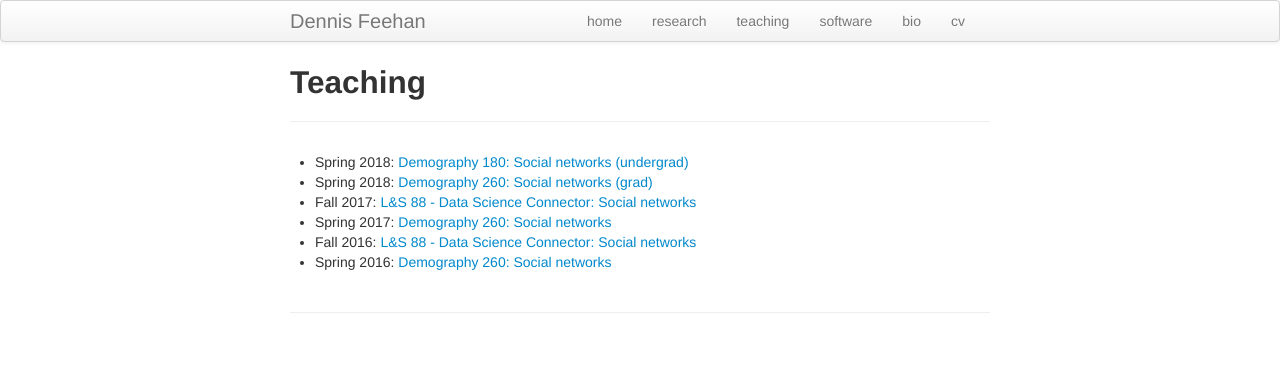
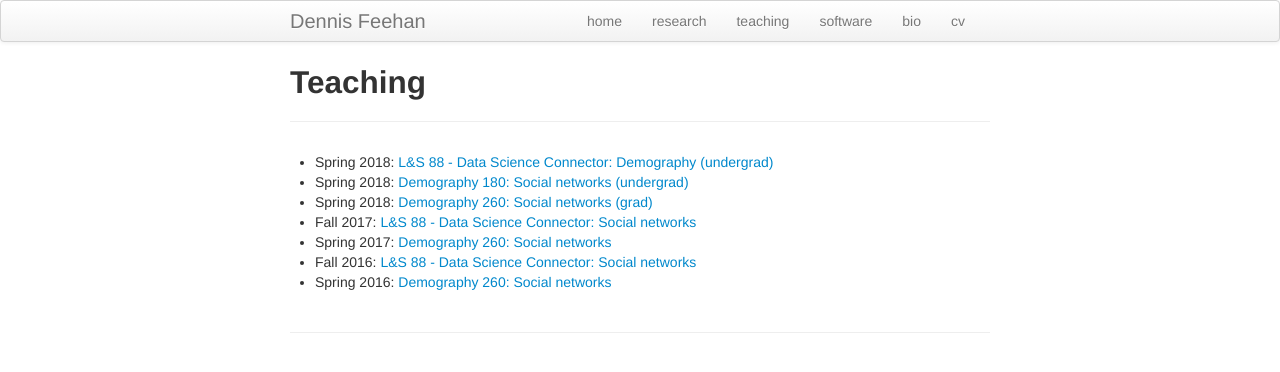
Before and after one commit to dfeehan/dfeehan.github.io, a Jekyll site: the page built from teaching.md, in a window 1280 px wide. Shown: the top 372 px of the page. Built offline with Jekyll 4.4.1, drawn with Linux system fonts in a browser that asks for light colours.

Commit message:
link to fall calss

```diff
--- a/teaching.md
+++ b/teaching.md
@@ -3,6 +3,7 @@ layout: page
 title: Teaching
 ---
 
+* Spring 2018: [L&S 88 - Data Science Connector: Demography (undergrad)](teaching/2018fa_ls88.html)
 * Spring 2018: [Demography 180: Social networks (undergrad)](teaching/2018sp_demog180.html)
 * Spring 2018: [Demography 260: Social networks (grad)](teaching/2018sp_demog260.html)
 * Fall 2017: [L&S 88 - Data Science Connector: Social networks](teaching/2017fa_ls88.html)
```
